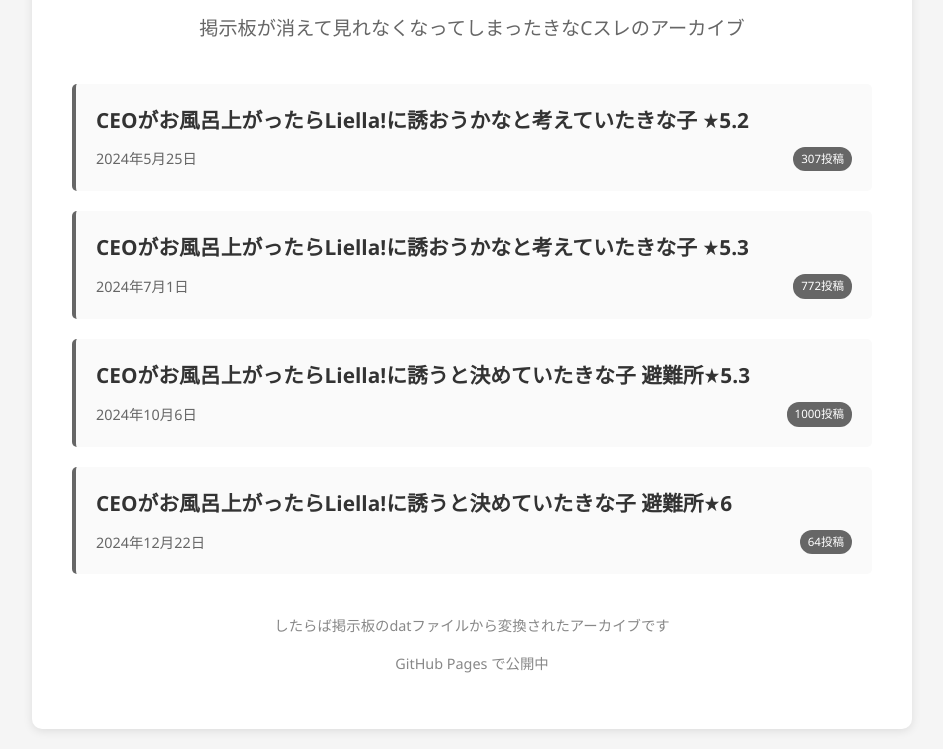
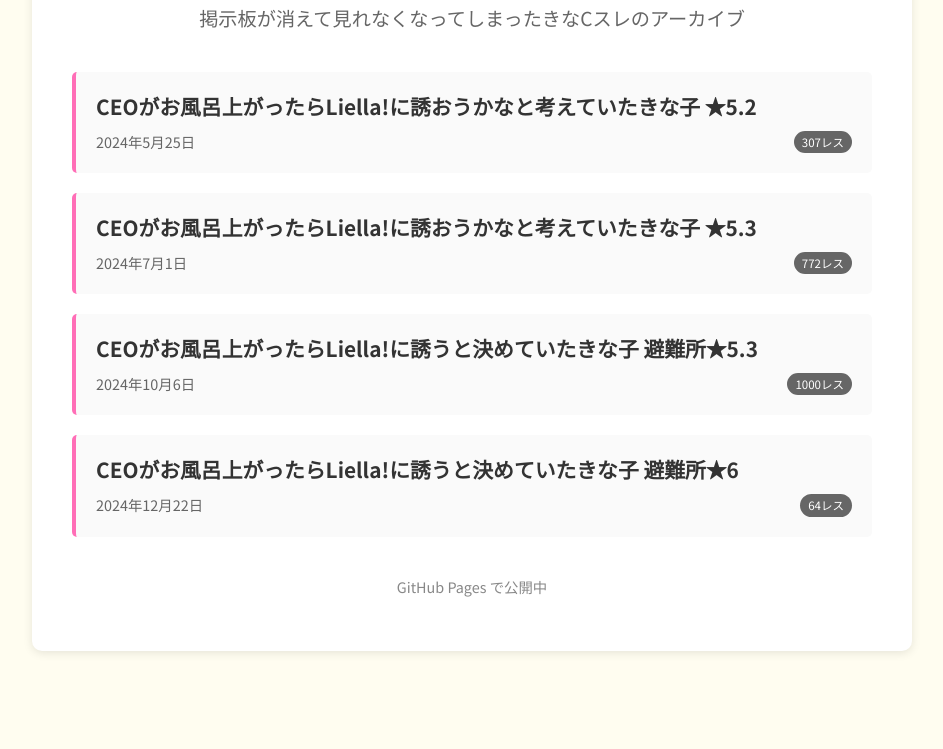
Before and after one commit to 975723/kinac_archives, a plain HTML site: page docs/index.html in a window 1280 px wide. Shown: the part 168-917 px from the top of the page, without its empty margins (168-1111 px from the left). After the commit the page ends 839 px from the top, so only its background shows below. Drawn offline with Linux system fonts and the light colour scheme.

Commit message:
index.html のスタイルを改善し、スレッド情報の表記を修正

```diff
--- a/docs/index.html
+++ b/docs/index.html
@@ -4,13 +4,16 @@
     <meta charset="UTF-8">
     <meta name="viewport" content="width=device-width, initial-scale=1.0">
     <title>きなCスレ アーカイブ</title>
+    <link rel="preconnect" href="https://fonts.googleapis.com">
+    <link rel="preconnect" href="https://fonts.gstatic.com" crossorigin>
+    <link href="https://fonts.googleapis.com/css2?family=Noto+Sans+JP:wght@300;400;500;700&display=swap" rel="stylesheet">
     <style>
         body {
-            font-family: 'Segoe UI', Tahoma, Geneva, Verdana, sans-serif;
-            line-height: 1.6;
+            font-family: 'Noto Sans JP', sans-serif;
+            line-height: 1.4;
             margin: 0;
             padding: 20px;
-            background-color: #f5f5f5;
+            background-color: #fffdf0;
         }
 
         .container {
@@ -45,7 +48,7 @@
             margin-bottom: 20px;
             padding: 20px;
             background-color: #fafafa;
-            border-left: 4px solid #666;
+            border-left: 4px solid #ff6eb7;
             border-radius: 5px;
             transition: all 0.3s ease;
         }
@@ -119,7 +122,7 @@
                     <div class="thread-title">CEOがお風呂上がったらLiella!に誘おうかなと考えていたきな子 ★5.2</div>
                     <div class="thread-info">
                         <span>2024年5月25日</span>
-                        <span class="post-count">307投稿</span>
+                        <span class="post-count">307レス</span>
                     </div>
                 </a>
             </li>
@@ -129,7 +132,7 @@
                     <div class="thread-title">CEOがお風呂上がったらLiella!に誘おうかなと考えていたきな子 ★5.3</div>
                     <div class="thread-info">
                         <span>2024年7月1日</span>
-                        <span class="post-count">772投稿</span>
+                        <span class="post-count">772レス</span>
                     </div>
                 </a>
             </li>
@@ -139,7 +142,7 @@
                     <div class="thread-title">CEOがお風呂上がったらLiella!に誘うと決めていたきな子 避難所★5.3</div>
                     <div class="thread-info">
                         <span>2024年10月6日</span>
-                        <span class="post-count">1000投稿</span>
+                        <span class="post-count">1000レス</span>
                     </div>
                 </a>
             </li>
@@ -149,14 +152,13 @@
                     <div class="thread-title">CEOがお風呂上がったらLiella!に誘うと決めていたきな子 避難所★6</div>
                     <div class="thread-info">
                         <span>2024年12月22日</span>
-                        <span class="post-count">64投稿</span>
+                        <span class="post-count">64レス</span>
                     </div>
                 </a>
             </li>
         </ul>
 
         <div class="footer">
-            <p>したらば掲示板のdatファイルから変換されたアーカイブです</p>
             <p>GitHub Pages で公開中</p>
         </div>
     </div>
```
